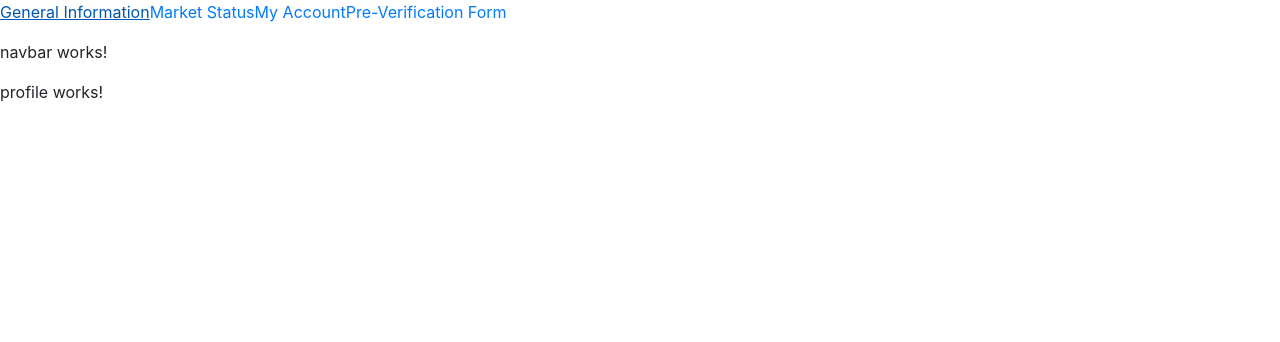
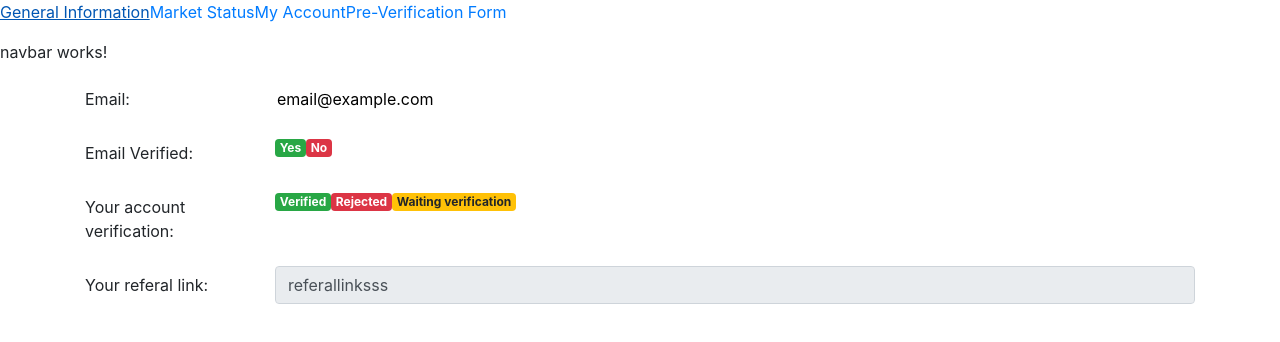
Before and after one commit to darthvasya/airexe-dashboard, an Angular app: page /profile in a window 1280 px wide. Shown: the top 342 px of the page. Built offline with nearby package versions, Linux system fonts and the light colour scheme; sample sign-in values are in the browser's storage.

Commit message:
add profile form

```diff
--- a/src/app/layout/profile/profile.component.html
+++ b/src/app/layout/profile/profile.component.html
@@ -1,3 +1,31 @@
-<p>
-  profile works!
-</p>
+<div class="container">
+  <form>
+    <div class="form-group row">
+      <label for="staticEmail" class="col-sm-2 col-form-label">Email: </label>
+      <div class="col-sm-10">
+        <input type="text" readonly class="form-control-plaintext" id="staticEmail" value="email@example.com">
+      </div>
+    </div>
+    <div class="form-group row">
+      <label for="staticEmail" class="col-sm-2 col-form-label">Email Verified: </label>
+      <div class="col-sm-10">
+          <span class="badge badge-success">Yes</span>
+          <span class="badge badge-danger">No</span>
+      </div>
+    </div>
+    <div class="form-group row">
+        <label for="staticEmail" class="col-sm-2 col-form-label">Your account verification: </label>
+        <div class="col-sm-10">
+            <span class="badge badge-success">Verified</span>
+            <span class="badge badge-danger">Rejected</span>
+            <span class="badge badge-warning">Waiting verification</span>
+        </div>
+      </div>
+    <div class="form-group row">
+      <label for="inputPassword" class="col-sm-2 col-form-label">Your referal link:</label>
+      <div class="col-sm-10">
+        <input type="text" class="form-control" id="inputPassword" value="referallinksss" disabled>
+      </div>
+    </div>
+  </form>
+</div>
```
